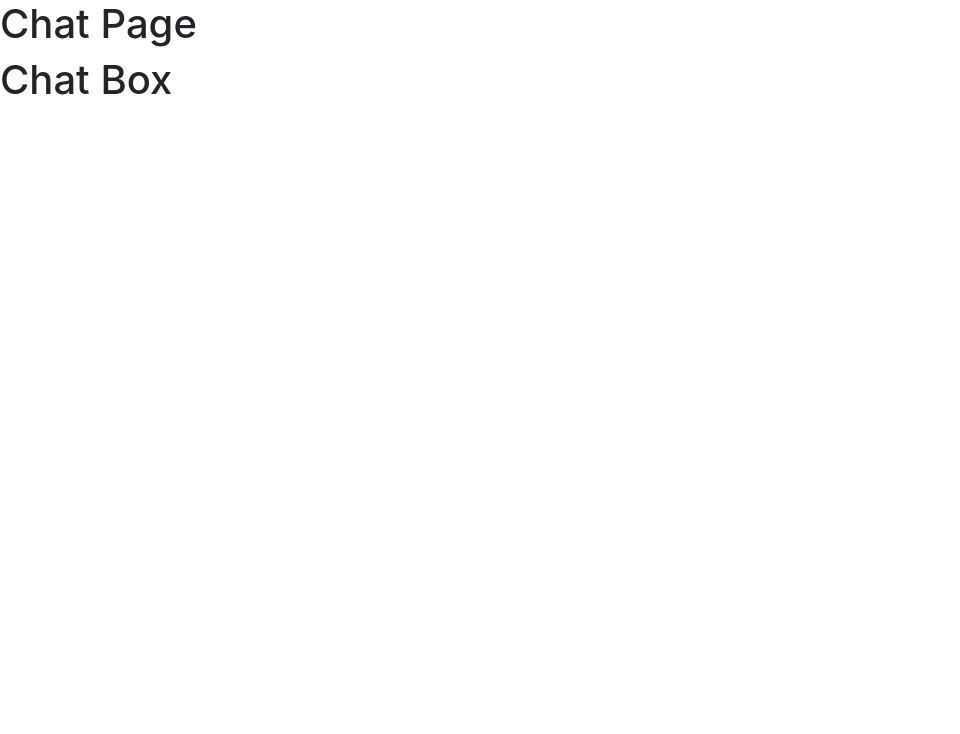
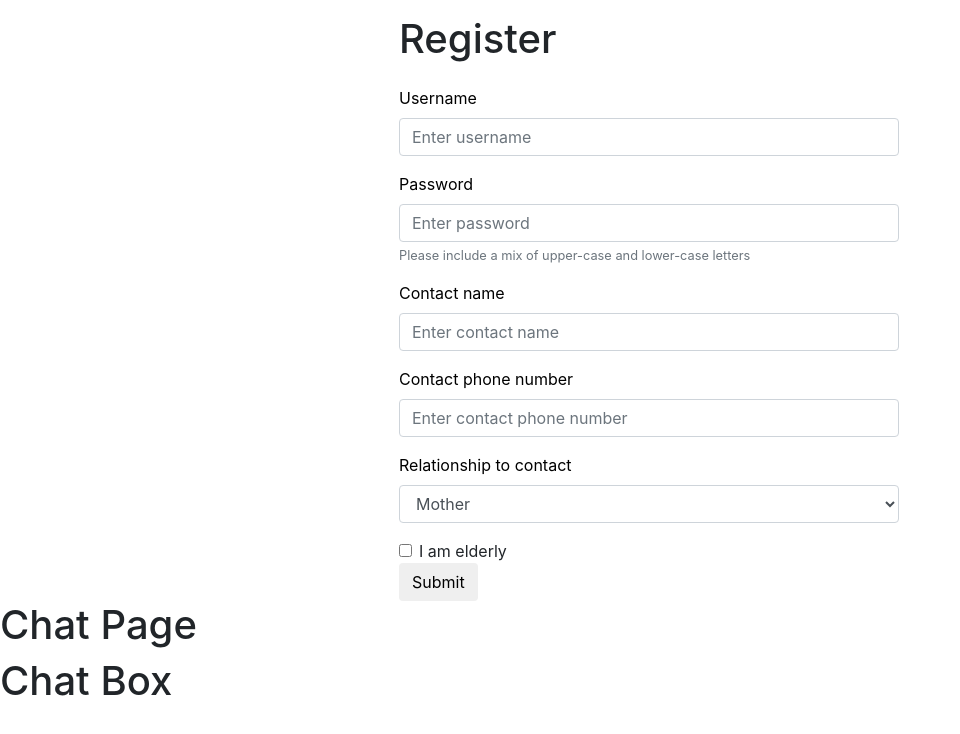
Before and after one commit to miisaka/emobot, an Angular app in the folder app/static/: page / in a window 1280 px wide. Shown: the top 734 px of the page, without its empty margins (0-960 px from the left). Built offline with nearby package versions, Linux system fonts and the light colour scheme.

Commit message:
made register page

```diff
--- a/app/static/src/app/app.component.html
+++ b/app/static/src/app/app.component.html
@@ -1,2 +1,3 @@
 <!--The content below is only a placeholder and can be replaced.-->
+<app-register></app-register>
 <router-outlet></router-outlet>
--- a/app/static/src/app/app.module.ts
+++ b/app/static/src/app/app.module.ts
@@ -9,6 +9,7 @@ import { RouterModule, Routes } from "@angular/router";
 // chat
 import { ChatModule } from "./chat/chat.module";
 import { ChatPageComponent } from "./chat/components/chat-page/chat-page.component";
+import { RegisterComponent } from './register/register.component';
 
 const ROUTES: Routes = [
   { path: '', pathMatch: 'full', component: ChatPageComponent }
@@ -18,6 +19,7 @@ const ROUTES: Routes = [
   declarations: [
     AppComponent,
     NavbarComponent,
+    RegisterComponent,
   ],
   imports: [
     BrowserModule,
--- a/app/static/src/app/navbar/navbar.component.html
+++ b/app/static/src/app/navbar/navbar.component.html
@@ -1,3 +1,5 @@
 <p>
   navbar works!
 </p>
+
+<h1>EmotiHELP/SOS/Click4Attention</h1>
--- /dev/null
+++ b/app/static/src/app/register/register.component.html
@@ -0,0 +1,55 @@
+
+
+
+  <header>
+    <div class="container header_div">
+      <div class="page-header head">
+
+        <h1>Register</h1>
+
+      </div>
+    </div>
+  </header>
+
+  <div class="container center_div">
+    <form>
+          <div class="form-group">
+            <label for="username">Username</label>
+            <input type="text" class="form-control" id="firstName" placeholder = "Enter username">
+          </div>
+
+          <div class="form-group">
+            <label>Password</label>
+            <input type = "password" class="form-control" aria-describedby="passwordHelp" placeholder = "Enter password">
+            <small id="passwordHelp" class="form-text text-muted">Please include a mix of upper-case and lower-case letters</small>
+          </div>
+
+          <div class="form-group">
+            <label for="contactName">Contact name</label>
+            <input type="text" class="form-control" id="contactName" placeholder = "Enter contact name">
+          </div>
+
+          <div class="form-group">
+            <label>Contact phone number</label>
+            <input type = "text" class="form-control" placeholder = "Enter contact phone number">
+          </div>
+
+          <div class="form-group">
+            <label for="contactRelationship">Relationship to contact</label>
+            <select class="form-control" id="contactRelationship">
+              <option>Mother</option>
+              <option>Father</option>
+              <option>Grandmother</option>
+              <option>Grandfather</option>
+            </select>
+          </div>
+
+          <div class="form-check">
+            <input type="checkbox" class="form-check-input">
+            <label class="form-check-label">I am elderly</label>
+          </div>
+
+          <button type="submit" class="btn btn-default">Submit</button>
+
+    </form>
+  </div>
--- /dev/null
+++ b/app/static/src/app/register/register.component.scss
@@ -0,0 +1,31 @@
+$color_1: black;
+$background_color_1: white;
+$background_color_2: steelblue;
+$background_color_3: red;
+
+html {
+	margin: 2em;
+}
+form {
+	width: 500px;
+}
+body {
+	background-color: $background_color_1;
+}
+.header {
+	background-color: $background_color_2;
+}
+.header_div {
+	margin: 0 auto;
+	width: 40%;
+	background-color: $background_color_1;
+	padding-top: 15px;
+	padding-bottom: 15px;
+}
+.center_div {
+	margin: 0 auto;
+	width: 40%;
+}
+.form-group {
+	color: $color_1;
+}
--- /dev/null
+++ b/app/static/src/app/register/register.component.ts
@@ -0,0 +1,15 @@
+import { Component, OnInit } from '@angular/core';
+
+@Component({
+  selector: 'app-register',
+  templateUrl: './register.component.html',
+  styleUrls: ['./register.component.scss']
+})
+export class RegisterComponent implements OnInit {
+
+  constructor() { }
+
+  ngOnInit() {
+  }
+
+}
```
Also changed, not shown: 1 other file (tests, documents, lock files or other folders).
